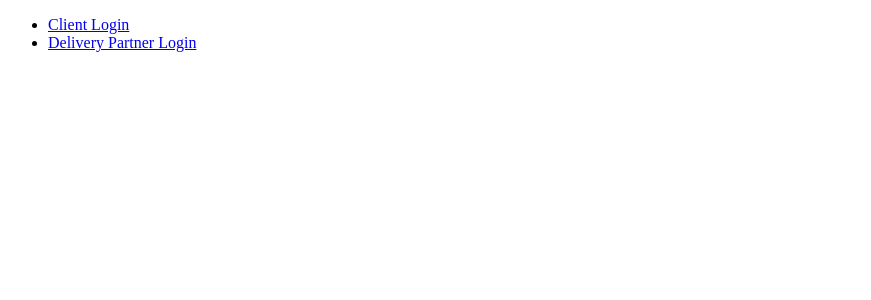
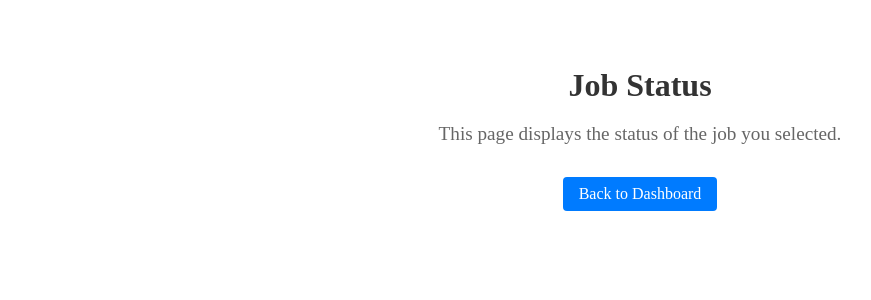
Before and after one commit to Ebin746/hackathon, a React (Vite) app in the folder client/: page /job-status in a window 1280 px wide. Shown: the top 300 px of the page, without its empty margins (0-871 px from the left). Built offline with nearby package versions, Linux system fonts and the light colour scheme.

Commit message:
feat: add Job Status page and navigation link in Partner Dashboard

```diff
--- a/client/src/App.jsx
+++ b/client/src/App.jsx
@@ -4,13 +4,14 @@ import LoginClient from "./components/loginclient";
 import LoginDelivery from "./components/loginpartner";
 import ClientDashboard from "./components/clientDashboard";
 import PartnerDashboard from "./components/partnerDashboard";
+import JobStatus from "./components/jobstatus";
 import Home from "./components/Home";
 
 function App() {
   const Navigation = () => {
     const location = useLocation();
     // Define the paths where you want to hide the nav
-    const hideNavPaths = ["/","/client-dashboard", "/partner-dashboard","/client-login","/delivery-login"];
+    const hideNavPaths = ["/","/client-dashboard", "/partner-dashboard","/client-login","/delivery-login","/job-status"];
 
     // Only render nav if the current path is not one of the dashboard paths
     if (hideNavPaths.includes(location.pathname)) {
@@ -43,6 +44,7 @@ function App() {
           <Route path="/delivery-login" element={<LoginDelivery />} />
           <Route path="/client-dashboard" element={<ClientDashboard />} />
           <Route path="/partner-dashboard" element={<PartnerDashboard />} />
+          <Route path="/job-status" element={<JobStatus />} />
         </Routes>
     </Router>
     </>
--- /dev/null
+++ b/client/src/components/jobstatus.css
@@ -0,0 +1,32 @@
+/* jobstatus.css */
+.job-status-container {
+  max-width: 600px;
+  margin: 0 auto;
+  padding: 2rem;
+  text-align: center;
+}
+
+.job-status-container h2 {
+  font-size: 2rem;
+  margin-bottom: 1rem;
+  color: #333;
+}
+
+.job-status-container p {
+  font-size: 1.2rem;
+  color: #666;
+  margin-bottom: 2rem;
+}
+
+.back-link {
+  display: inline-block;
+  background-color: #007BFF;
+  color: #fff;
+  padding: 0.5rem 1rem;
+  border-radius: 4px;
+  text-decoration: none;
+}
+
+.back-link:hover {
+  background-color: #0056b3;
+}
--- /dev/null
+++ b/client/src/components/jobstatus.jsx
@@ -0,0 +1,18 @@
+// JobStatus.jsx
+import React from "react";
+import { Link } from "react-router-dom";
+import "./jobstatus.css"; //
+
+const JobStatus = () => {
+  return (
+    <div className="job-status-container">
+      <h2>Job Status</h2>
+      <p>This page displays the status of the job you selected.</p>
+      <Link to="/partner-dashboard" className="back-link">
+        Back to Dashboard
+      </Link>
+    </div>
+  );
+};
+
+export default JobStatus;
--- a/client/src/components/partnerDashboard.jsx
+++ b/client/src/components/partnerDashboard.jsx
@@ -1,13 +1,32 @@
 // PartnerDashboard.jsx
 import React from "react";
+import { Link } from "react-router-dom";
 import "./partnerdashboard.css";
 
 const PartnerDashboard = () => {
   return (
+    <>
+    <header className="home-header">
+            <nav className="home-nav">
+              <ul>
+                <li>
+                  <Link to="/" > home </Link>
+                </li>
+                <li>
+                <Link to="/job-status" className="job-status-link">
+        Check Job Status
+      </Link>
+                </li>
+              </ul>
+            </nav>
+          </header>
     <div className="dashboard-container">
     <h2>Partner Dashboard</h2>
     <p>Welcome, Delivery Partner! This is your dashboard.</p>
+    {/* Link to navigate to the job status page */}
+
   </div>
+  </>
   );
 };
 
```
